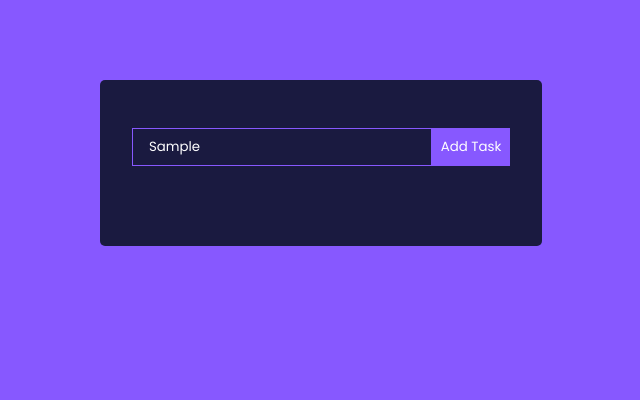
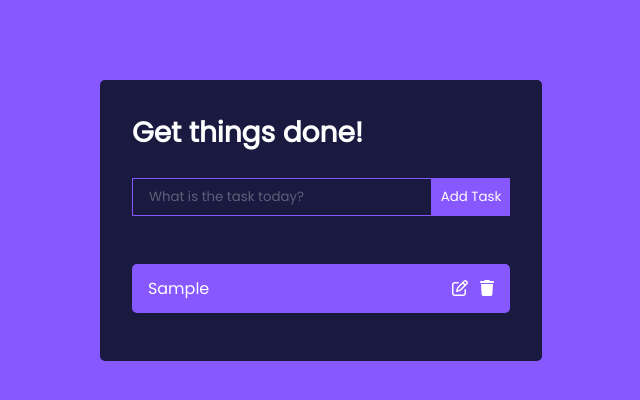
Before and after one commit to Stiliyanss/TODO-List, a React (Vite) app: page / in a window 1280 px wide. Both pictures are taken after typing "Sample" into the empty fields and a click on the button "Add Task". Shown: the top 400 px of the page, without its empty margins (319-959 px from the left). Built offline with nearby package versions, Linux system fonts and the light colour scheme.

Commit message:
adding todos and marking todos as completed

```diff
--- a/eslint.config.js
+++ b/eslint.config.js
@@ -33,6 +33,7 @@ export default [
         'warn',
         { allowConstantExport: true },
       ],
+      'react/prop-types':'off',
     },
   },
 ]
--- a/src/components/Todo.jsx
+++ b/src/components/Todo.jsx
@@ -1,6 +1,17 @@
-export default function Todo(){
+import { FontAwesomeIcon } from "@fortawesome/react-fontawesome"
+import { faPenToSquare } from "@fortawesome/free-regular-svg-icons"
+import { faTrash } from "@fortawesome/free-solid-svg-icons"
+
+export default function Todo({task,toggleComplete}){
   return (
     <>
+    <div className="Todo">
+      <p onClick={()=> toggleComplete(task.id)} className={`${task.completed? 'completed' : ""}`}>{task.task}</p>
+      <div>
+      <FontAwesomeIcon icon={faPenToSquare}/>
+      <FontAwesomeIcon icon={faTrash}/>
+      </div>
+    </div>
     </>
   )
 }
--- a/src/components/TodoForm.jsx
+++ b/src/components/TodoForm.jsx
@@ -1,18 +1,18 @@
 import { useState } from "react"
 
-export default function TodoForm(){
+export default function TodoForm({addTodo}){
 
   const [value, setValue] = useState("");
   function handleSubmit(e){
     e.preventDefault();
-    console.log(value);
-
+    addTodo(value);
+    setValue('');
   }
   return (
     <>
     <form className="TodoForm" onSubmit={handleSubmit}>
       <input type="text" className="todo-input"
-       placeholder="What is the task today?" onChange={(e)=>setValue(e.target.value)}/>
+      value={value} placeholder="What is the task today?" onChange={(e)=>setValue(e.target.value)}/>
        <button type="submit" className="todo-btn">Add Task</button>
     </form>
     </>
--- a/src/components/TodoWrapper.jsx
+++ b/src/components/TodoWrapper.jsx
@@ -1,10 +1,27 @@
+import { useState } from "react";
 import TodoForm from "./TodoForm";
+import {v4 as uuidv4} from 'uuid';
+import Todo from "./Todo";
+uuidv4();
 
 export default function TodoWrapper(){
+  const [todos,setTodos] = useState([]);
+
+  function addTodo(todo){
+    setTodos([...todos, {id: uuidv4(), task:todo, completed:false, isEditing:false}] )
+  }
+
+  function toggleComplete(id){
+    setTodos(todos.map(todo=> todo.id === id ? {...todo, completed: !todo.completed} : todo))
+  }
   return (
     <>
     <div className="TodoWrapper">
-    <TodoForm/>
+      <h1>Get things done!</h1>
+    <TodoForm addTodo={addTodo}/>
+    {todos.map((todo,index)=>(
+      <Todo task={todo} key = {index} toggleComplete={toggleComplete}/>
+    ) )}
     </div>
     </>
   )
```
